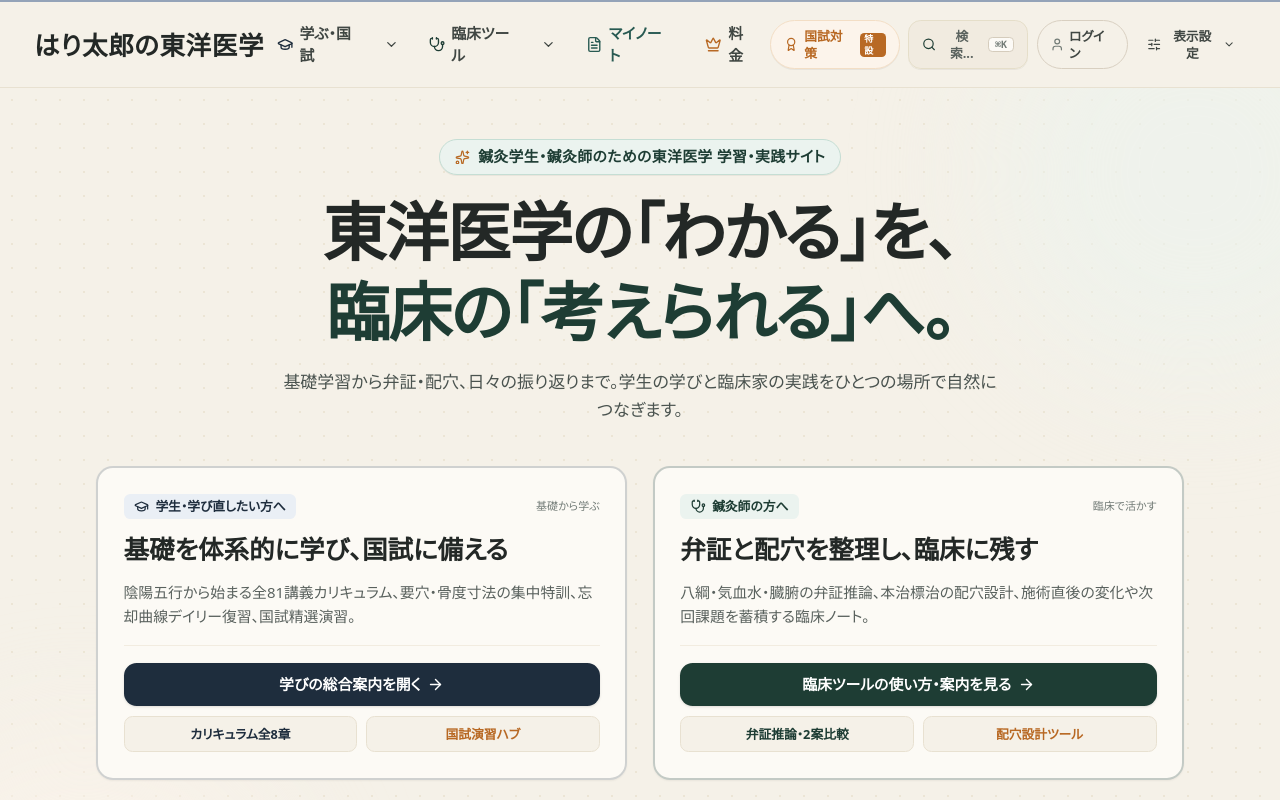
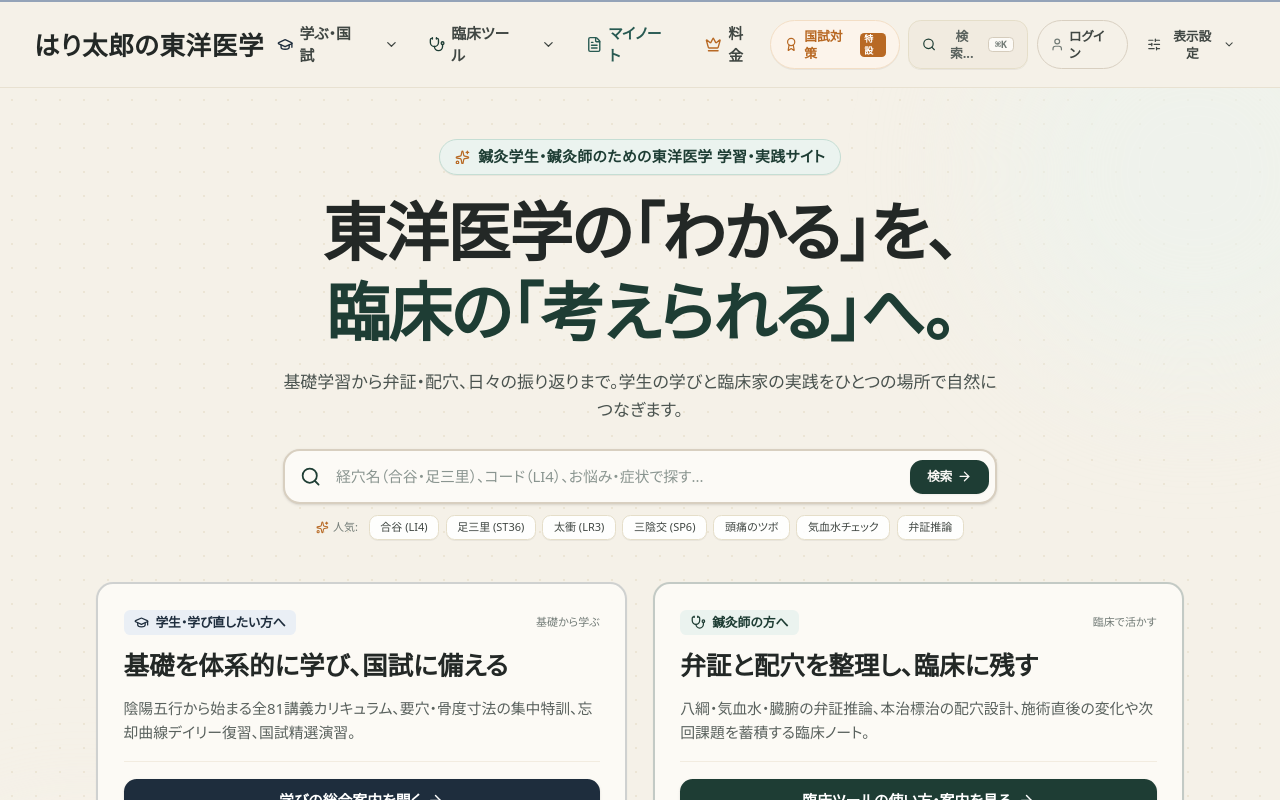
Before and after one commit to nikotarodesu/haritaro-oriental-medicine, a Next.js app: page / in a window 1280 px wide. Shown: the top 800 px of the page. Built offline with nearby package versions, Linux system fonts and the light colour scheme; no server answers.

Commit message:
feat(seo/ux/analytics): SEOタイトル重複修正・GA4カスタムイベント計測追加・トップページ直帰率対策クイック検索バー実装

```diff
--- a/src/app/clinical/page.tsx
+++ b/src/app/clinical/page.tsx
@@ -20,7 +20,7 @@ import {
 import { SUBSCRIPTION_CONFIG } from "@/config/subscription";
 
 export const metadata: Metadata = {
-  title: "鍼灸師の弁証・配穴と臨床ノート｜はり太郎",
+  title: "鍼灸師の弁証・配穴と臨床ノート",
   description:
     "弁証と配穴の考えを整理し、次の臨床に残す。八綱・気血水・臓腑の推論から配穴設計、臨床ノートへの保存・A4養生シート印刷まで。鍼灸師のための臨床ツール案内。",
   alternates: {
--- a/src/app/curriculum/page.tsx
+++ b/src/app/curriculum/page.tsx
@@ -42,7 +42,7 @@ export async function generateMetadata({ searchParams }: Props): Promise<Metadat
     const lectureId = resolveLectureId(rawLectureId);
     const lecture = allLectures.find((l) => l.id === lectureId);
     if (lecture) {
-      const title = `${lecture.title} | 体系学習カリキュラム | はり太郎の東洋医学`;
+      const title = `${lecture.title} | 体系学習カリキュラム`;
       const description =
         lecture.summary ||
         lecture.whatYouWillLearn?.canDo ||
--- a/src/app/diagnosis/page.tsx
+++ b/src/app/diagnosis/page.tsx
@@ -13,7 +13,7 @@ export async function generateMetadata({ searchParams }: Props): Promise<Metadat
     params.tab === "checker";
 
   if (isGorou) {
-    const title = "五労チェッカー（久視・久臥・久坐・久立・久行）｜東洋医学セルフチェック | はり太郎の東洋医学";
+    const title = "五労チェッカー（久視・久臥・久坐・久立・久行）｜東洋医学セルフチェック";
     const description =
       "『素問』宣明五気篇に基づく五労（久視・久臥・久坐・久立・久行）理論から、デスクワークや立ち仕事等の動作偏向と五臓の疲弊を判定。生活養生と経穴アドバイスを提供。";
     const url = "https://www.haritaro.jp/diagnosis?tab=gorou";
@@ -32,7 +32,7 @@ export async function generateMetadata({ searchParams }: Props): Promise<Metadat
     };
   }
 
-  const title = "気血水体質診断・五労ワークスタイル診断｜東洋医学セルフチェック | はり太郎の東洋医学";
+  const title = "気血水体質診断・五労ワークスタイル診断｜東洋医学セルフチェック";
   const description =
     "簡単な質問に答えるだけで気虚・気滞・血虚・瘀血・陰虚・痰湿の体質傾向をスコアリング。デスクワークや現代の生活習慣に対応した五労チェックと、あなたに最適なツボ・養生法を提案。";
   const url = "https://www.haritaro.jp/diagnosis";
--- a/src/app/learn/page.tsx
+++ b/src/app/learn/page.tsx
@@ -16,7 +16,7 @@ import {
 import EightSystemsRoadmap from "@/components/EightSystemsRoadmap";
 
 export const metadata: Metadata = {
-  title: "東洋医学を基礎から学ぶ｜鍼灸学生・学び直し｜はり太郎",
+  title: "東洋医学を基礎から学ぶ｜鍼灸学生・学び直し",
   description:
     "陰陽五行から始まる全81講義カリキュラム、国試精選演習、全361穴の経穴辞典、忘却曲線に基づく日々の復習まで。鍼灸学生と学び直しのための東洋医学学習総合案内。",
   alternates: {
--- a/src/app/page.tsx
+++ b/src/app/page.tsx
@@ -23,6 +23,7 @@ import {
 } from "lucide-react";
 import HomeLearningProgressCard from "@/components/HomeLearningProgressCard";
 import PrimeStudentCard from "@/components/PrimeStudentCard";
+import HomeHeroQuickSearch from "@/components/home/HomeHeroQuickSearch";
 import { SUBSCRIPTION_CONFIG } from "@/config/subscription";
 
 export default function HomePage() {
@@ -54,6 +55,9 @@ export default function HomePage() {
             <p className="text-xs sm:text-base text-[#4A534F] dark:text-[#A8B8C4] leading-relaxed max-w-2xl mx-auto">
               基礎学習から弁証・配穴、日々の振り返りまで。学生の学びと臨床家の実践をひとつの場所で自然につなぎます。
             </p>
+
+            {/* クイック経穴・症状検索バー */}
+            <HomeHeroQuickSearch />
           </div>
 
           {/* 2大入口カード（PC: 横並び、スマホ: 縦並び） */}
--- a/src/components/ClipButton.tsx
+++ b/src/components/ClipButton.tsx
@@ -4,6 +4,7 @@ import React from "react";
 import { Bookmark, Check, Plus } from "lucide-react";
 import { useClinicalMemo } from "@/contexts/ClinicalMemoContext";
 import { ClinicalMemoItem } from "@/types/clinicalMemo";
+import { trackEvent } from "@/utils/analytics";
 
 interface ClipButtonProps {
   item: Omit<ClinicalMemoItem, "createdAt" | "updatedAt">;
@@ -40,6 +41,13 @@ export default function ClipButton({
     setIsBouncing(true);
     setTimeout(() => setIsBouncing(false), 250);
     toggleClip(item);
+
+    if (!clipped) {
+      trackEvent("clip_item", {
+        item_type: item.type,
+        item_id: item.id,
+      });
+    }
   };
 
   // 1. アイコン単体バリアント
--- a/src/components/ThreeStageSimulator.tsx
+++ b/src/components/ThreeStageSimulator.tsx
@@ -142,6 +142,12 @@ export default function ThreeStageSimulator() {
       selectedPointsInput: pointsStr,
       treatmentPlan: `【臨床弁証シミュレーター推論】\n証名候補: ${fullSyndrome}\n治則: ${diagnosis.treatmentPrinciple.rule}\n介入戦略: ${diagnosis.treatmentPrinciple.strategy}${primaryOpt ? `\n【本治・主配穴 70%】: ${primaryOpt.pairName}（${primaryOpt.intendedEffect}）` : ""}${secConfig ? `\n【随証・兼証 30%】: ${secConfig.pairName}（${secConfig.primary}・${secConfig.secondary} / ${secConfig.desc}）` : ""}\n※本内容はシミュレーターによる推論候補・下書きです。確定診断としてではなく、臨床家の所見に基づき編集してご活用ください。`,
     });
+
+    trackEvent("tool_complete", {
+      tool_id: "simulator",
+      destination_type: "note",
+    });
+
     router.push("/notes");
   };
 
--- a/src/components/diagnosis/DiagnosisClient.tsx
+++ b/src/components/diagnosis/DiagnosisClient.tsx
@@ -131,6 +131,10 @@ export default function DiagnosisClient({ initialTab = "self" }: Props) {
     });
 
     setResult(DIAGNOSIS_RESULTS[highestType]);
+    trackEvent("diagnosis_complete", {
+      tool_id: "diagnosis_qixueshui",
+      primary_type: highestType,
+    });
     scrollToResult();
   };
 
--- /dev/null
+++ b/src/components/home/HomeHeroQuickSearch.tsx
@@ -0,0 +1,78 @@
+"use client";
+
+import React, { useState } from "react";
+import { useRouter } from "next/navigation";
+import { Search, Sparkles, ArrowRight } from "lucide-react";
+import { trackEvent } from "@/utils/analytics";
+
+const QUICK_TAGS = [
+  { label: "合谷 (LI4)", href: "/tsubo/li4" },
+  { label: "足三里 (ST36)", href: "/tsubo/st36" },
+  { label: "太衝 (LR3)", href: "/tsubo/lr3" },
+  { label: "三陰交 (SP6)", href: "/tsubo/sp6" },
+  { label: "頭痛のツボ", href: "/symptoms" },
+  { label: "気血水チェック", href: "/diagnosis" },
+  { label: "弁証推論", href: "/simulator" },
+];
+
+export default function HomeHeroQuickSearch() {
+  const router = useRouter();
+  const [query, setQuery] = useState("");
+
+  const handleSearch = (e: React.FormEvent) => {
+    e.preventDefault();
+    const trimmed = query.trim();
+    if (!trimmed) return;
+
+    trackEvent("tool_start", {
+      tool_id: "haiketsu",
+      placement: "hero_quick_search",
+    });
+
+    // 経穴検索ページへ遷移
+    router.push(`/tsubo?q=${encodeURIComponent(trimmed)}`);
+  };
+
+  return (
+    <div className="w-full max-w-2xl mx-auto space-y-2.5 pt-2">
+      {/* 検索入力フォーム */}
+      <form onSubmit={handleSearch} className="relative flex items-center">
+        <div className="absolute left-3.5 sm:left-4 text-[#737C77] dark:text-[#8899A6] pointer-events-none">
+          <Search className="w-4 h-4 sm:w-5 sm:h-5 text-[#1E3D34] dark:text-[#74BA9E]" />
+        </div>
+        <input
+          type="text"
+          value={query}
+          onChange={(e) => setQuery(e.target.value)}
+          placeholder="経穴名（合谷・足三里）、コード（LI4）、お悩み・症状で探す..."
+          className="w-full pl-10 sm:pl-12 pr-24 sm:pr-28 py-3 sm:py-3.5 text-xs sm:text-sm rounded-2xl bg-white dark:bg-[#17212A] border-2 border-[#D8CFC0] dark:border-[#2A3B4A] focus:border-[#1E3D34] dark:focus:border-[#74BA9E] focus:outline-none shadow-sm text-[#232826] dark:text-[#FAF8F5] placeholder-[#8A9590] dark:placeholder-[#6C7D8A] transition-all"
+        />
+        <button
+          type="submit"
+          className="absolute right-1.5 sm:right-2 px-3.5 sm:px-4 py-2 rounded-xl bg-[#1E3D34] hover:bg-[#2B5A46] text-[#FAF8F5] text-xs font-bold transition-all shadow-xs flex items-center gap-1 cursor-pointer"
+        >
+          <span>検索</span>
+          <ArrowRight className="w-3.5 h-3.5" />
+        </button>
+      </form>
+
+      {/* 人気クイックタグ */}
+      <div className="flex flex-wrap items-center justify-center gap-1.5 text-xs">
+        <span className="text-[11px] text-[#737C77] dark:text-[#8899A6] flex items-center gap-1 mr-1">
+          <Sparkles className="w-3 h-3 text-[#B86924] dark:text-[#E6C387]" />
+          <span>人気:</span>
+        </span>
+        {QUICK_TAGS.map((tag) => (
+          <button
+            key={tag.label}
+            type="button"
+            onClick={() => router.push(tag.href)}
+            className="px-2.5 py-1 rounded-lg bg-white/90 dark:bg-[#17212A]/90 border border-[#E5DEC9] dark:border-[#2A3B4A] hover:border-[#1E3D34] dark:hover:border-[#74BA9E] text-[11px] font-medium text-[#404743] dark:text-[#C5D2DB] hover:text-[#1E3D34] dark:hover:text-[#74BA9E] transition-all cursor-pointer shadow-2xs"
+          >
+            {tag.label}
+          </button>
+        ))}
+      </div>
+    </div>
+  );
+}
--- a/src/utils/analytics.ts
+++ b/src/utils/analytics.ts
@@ -25,7 +25,12 @@ export type AnalyticsEventName =
   | "note_reopen"
   | "context_link_click"
   | "nav_customize_save"
-  | "upgrade_click";
+  | "upgrade_click"
+  | "clip_item"
+  | "simulator_diagnose"
+  | "quiz_answer"
+  | "quiz_complete"
+  | "diagnosis_complete";
 
 export interface AnalyticsEventParams {
   entry_source?: "home_learning" | "home_clinical" | "nav" | "footer";
```
Also changed, not shown: scripts/analyze-ga4-deep.mjs (added, +66 -0 lines), src/components/InteractiveQuiz.tsx (+8 -1 lines).
